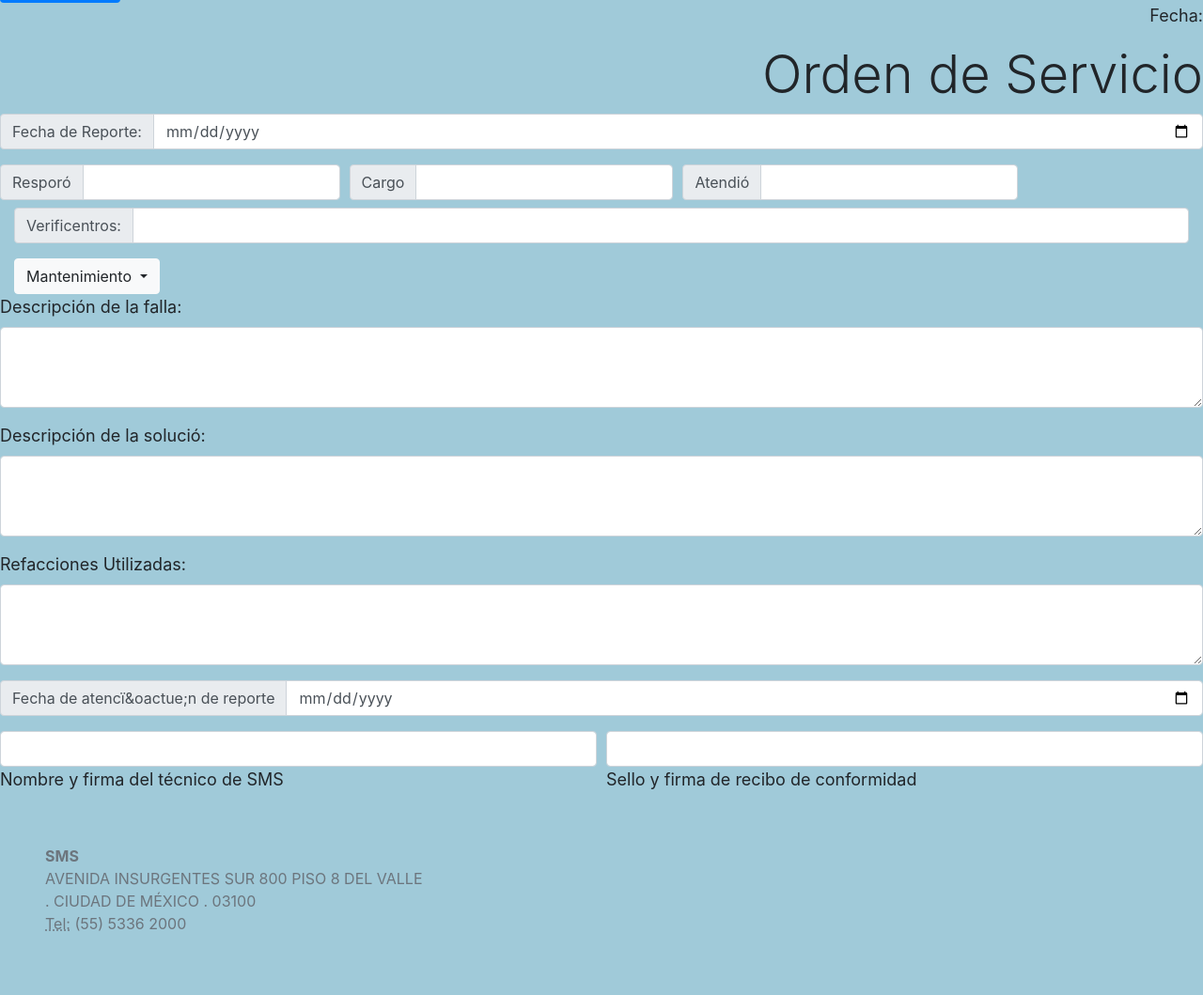
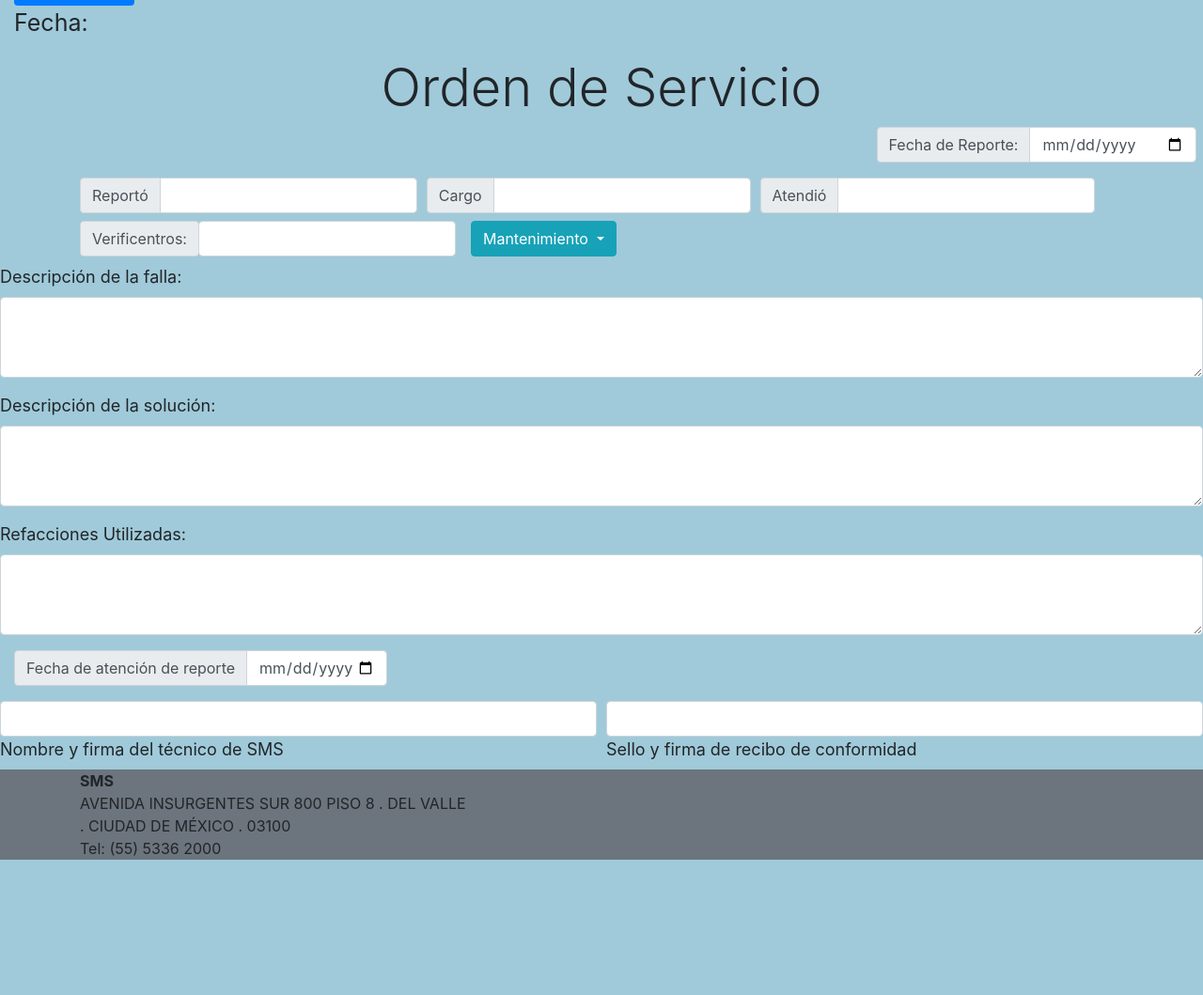
Before and after one commit to S3len3Ch4vz/Tecmi, a PHP site: page /ticket_new.php in a window 1280 px wide. Shown: the part 238-1297 px from the top of the page at 94% size. After the commit the page ends 1153 px from the top, so only its background shows below. Run offline with PHP 8.4, Linux system fonts and the light colour scheme.

Commit message:
Update ticket_new.php

```diff
--- a/ticket_new.php
+++ b/ticket_new.php
@@ -49,29 +49,32 @@ $foliorandom= substr(str_shuffle($permitted_chars), 0, 10);
 </head>
 <header>
  <nav class="navbar navbar-expand-lg navbar-dark bg-dark">
-  <a class="navbar-brand" href="index.php"><img src="http://anevi.com/QASMS/images/index/u0.png" width="250px" alt="view-apps"></img></a>
+  <a class="navbar-brand" href="index.php"><img src="http://anevi.com/QASMS/images/index/u0.png" width="255px" alt="view-apps"></img></a>
   <button class="navbar-toggler" type="button" data-toggle="collapse" data-target="#navbarsExample05" aria-controls="navbarsExample05" aria-expanded="false" aria-label="Toggle navigation">
     <span class="navbar-toggler-icon"></span>
   </button>
  <div class="collapse navbar-collapse" id="navbarSupportedContent">
 
-    <form class="form-inline my-2 my-md-0">
-
-        <button type="button" class="btn btn-secondary" data-toggle="modal" data-target="#modal_general">Cerrar Sesi&oacute;n</button>
+    <form class="form-inline my-2 my-lg-0">
+        <button type="button" class="btn btn-secondary" href="logout.php" data-toggle="modal" data-target="#modal_general">Cerrar Sesi&oacute;n </button>
     </form>
   </div>
 </nav>
 </header>
+
  <body style="background-color:#A0CAD9">
- <div class="badge badge-primary text-wrap" style="width: 8rem; text-align: right; font-size:18px;">
-  Folio No. <?/*=$foliorandom;*/?>
+    <div class="col-md-4">
+   <div class="badge badge-primary text-wrap" style="width: 8rem; left; font-size:18px;"> Folio No. <?/*=$foliorandom;*/?>
       </div>
-<p class="text-right" style="font-size: 18px;">Fecha: <?/*=$fechaActual;*/?></p>
-<div class="container-xl">
-	<div class="text-right">
+     </div>
+       <p class="col-md-4" style="font-size:25px;">Fecha: <?/*=$fechaActual;*/?></p>
+      </form>
+<div class="container">
+	<div class="text-center">
          <h1 class="display-4">Orden de Servicio</h1>
     </div>
-              <div class="text-left">
+
+            	<div class="col-md-4 offset-md-9">
               <div class="input-group mb-3">
                <div class="input-group-prepend">
                  <span class="input-group-text" id="inputGroup-sizing-default">Fecha de Reporte:</span>
@@ -79,13 +82,14 @@ $foliorandom= substr(str_shuffle($permitted_chars), 0, 10);
                  <input  type="date" name="fecha_reporte" class="form-control" aria-label="Sizing example input" aria-describedby="inputGroup-sizing-default">
                </div>
                   </div>
+
                <form>
                 <div class="form-row align-items-center">
                 <div class="col-auto">
                    <label class="sr-only" for="inlineFormInputGroup">Su Nombre</label>
                       <div class="input-group mb-2">
                       <div class="input-group-prepend">
-                        <div class="input-group-text">Respor&oacute;</div>
+                        <div class="input-group-text">Report&oacute;</div>
                       </div>
                        <input type="text" name="reporto" class="form-control" id="inlineFormInputGroup" placeholder="">
                       </div>
@@ -102,79 +106,82 @@ $foliorandom= substr(str_shuffle($permitted_chars), 0, 10);
                         </div>
 
                                 <div class="col-auto">
-                                 <label class="sr-only" for="inlineFormInputGroup">Nombre del tecnico</label>
+                                 <label class="sr-only" for="inlineFormInputGroup">Nombre del t&eacute;cnico</label>
                                    <div class="input-group mb-2">
                                       <div class="input-group-prepend">
                                         <div class="input-group-text">Atendi&oacute;</div>
                                       </div>
-                                         <input type="text" name="reporto" class="form-control" id="inlineFormInputGroup" placeholder="">
+                                         <input type="text" name="atendio" class="form-control" id="inlineFormInputGroup" placeholder="">
                                     </div>
                                </div>
                 </div>
                 </form>
 
-                      <div class="col-auto">
-                       <div class="input-group mb-3">
+                   <form class="form-inline">
+                       <div class="form-group mb-2">
                        <div class="input-group-prepend">
                            <span class="input-group-text" id="inputGroup-sizing-default">Verificentros:</span>
                        </div>
                             <input  type="text" name="verificentro" class="form-control" aria-label="Sizing example input" aria-describedby="inputGroup-sizing-default">
                        </div>
-                       </div>
-
-                            <div class="col-auto">
-                             <div class="d-flex">
-                               <div class="dropdown mr-1">
-                                <button type="button" class="btn btn-light dropdown-toggle" id="dropdownMenuOffset" data-toggle="dropdown" aria-haspopup="true" aria-expanded="false" data-offset="10,20"> Mantenimiento </button>
-                                 <div class="dropdown-menu" aria-labelledby="dropdownMenuOffset">
+                             <div class="form-group mx-sm-3 mb-2">
+                              <div class="dropdown">
+                                <button class="btn btn-info dropdown-toggle" type="button" id="dropdownMenuButton"
+                                data-toggle="dropdown" aria-haspopup="true" aria-expanded="false"> Mantenimiento </button>
+                                <div class="dropdown-menu" aria-labelledby="dropdownMenuButton">
                                  <a class="dropdown-item" name="mant" value="preventivo" href="#">Preventivo</a>
                                   <a class="dropdown-item" name="mant" value="correctivo" href="#">Correctivo</a>
                                    <a class="dropdown-item" name="mant" value="limpieza" href="#">Limpieza</a>
                                 </div>
                                  </div>
+
                                </div>
+                    </form>
 </div>
-</div>
-<form>
-	 <div class="form-group">
+                            <from>
+	                         <div class="form-group mb-3">
                                <label for="exampleFormControlTextarea1" style="font-size: 18px;">Descripci&oacute;n de la falla:</label>
                                  <textarea class="form-control"  name="desc_falla" id="exampleFormControlTextarea1" rows="3"></textarea>
                               </div>
-<div class="form-group">
-    <label for="exampleFormControlTextarea1" style="font-size: 18px;">Descripci&oacute;n de la soluci&oacute;:</label>
+                            <div class="form-group mb-3">
+                               <label for="exampleFormControlTextarea1" style="font-size: 18px;">Descripci&oacute;n de la soluci&oacute;n:</label>
                                  <textarea class="form-control"  name="desc_solucion" id="exampleFormControlTextarea1" rows="3"></textarea>
                               </div>
-  <div class="form-group">
+                              <div class="form-group mb-3">
                                 <label for="exampleFormControlTextarea1" style="font-size: 18px;">Refacciones Utilizadas:</label>
                                    <textarea class="form-control"  name="refac_utilizadas" id="exampleFormControlTextarea1" rows="3"></textarea>
                                </div>
+                            </from>
 
+                            <div class="col-md-4">
                              <div class="input-group mb-3">
                               <div class="input-group-prepend">
-    <span class="input-group-text" id="inputGroup-sizing-default">Fecha de atencï&oactue;n de reporte</span>
+                                <span class="input-group-text" id="inputGroup-sizing-default">Fecha de atenci&oacute;n de reporte</span>
                               </div>
                                 <input type="date" class="form-control" name="aten_reporte">
                                </div>
+                               </div>
+
 
                        <div class="form-row">
                           <div class="col">
                              <input type="text" name="firma_tecnico" class="form-control" placeholder="">
-      <label for="exampleFormControlTextarea1" style="font-size: 18px;">Nombre y firma del técnico de SMS</label>
+                              <label for="exampleFormControlTextarea1" style="font-size: 18px;">Nombre y firma del t&eacute;cnico de SMS</label>
                                 </div>
                            <div class="col">
                              <input type="text" name="conformidad" class="form-control" placeholder="">
                               <label for="exampleFormControlTextarea1" style="font-size: 18px;">Sello y firma de recibo de conformidad</label>
                               </div>
                           </div>
-</form>
 
- <footer class="bd-footer text-muted">
- 	<div class="container-fluid p-3 p-md-5">
+
+ <footer class="footer bg-secondary position-bottom">
+ 	<div class="container">
  		<address>
     <strong>SMS</strong><br />
-   AVENIDA INSURGENTES SUR 800 PISO 8 DEL VALLE <br />
+   AVENIDA INSURGENTES SUR 800 PISO 8 . DEL VALLE <br />
     . CIUDAD DE MÉXICO . 03100<br />
-    <abbr title="phone">Tel:</abbr> (55) 5336 2000
+   Tel: (55) 5336 2000
   </address>
  	</div>
  </footer>
```
Lines whose indentation alone changed are shown as unchanged.
